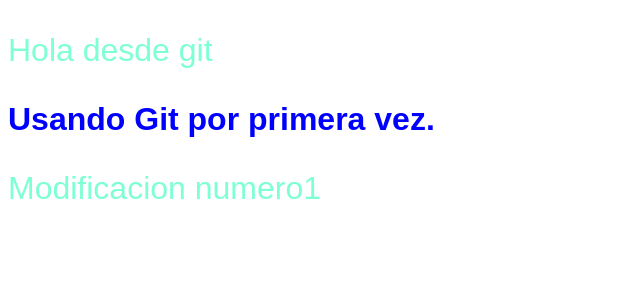
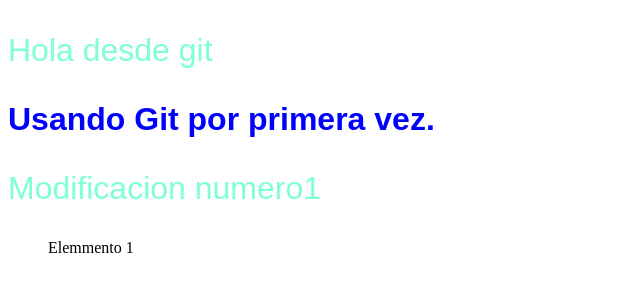
Before and after one commit to Megex04/pruebagit, a plain HTML site: page carpeta-git/index.html in a window 1280 px wide. Shown: the whole page, without its empty margins (0-640 px from the left). Drawn offline with Linux system fonts and the light colour scheme.

Commit message:
modificamos en index.html

```diff
--- a/carpeta-git/index.html
+++ b/carpeta-git/index.html
@@ -11,7 +11,7 @@
 	<h1 id="h1uno">Usando Git por primera vez.</h1>
 	<p>Modificacion numero1</p>
 	<ul>
-		<li></li>
+		<li>Elemmento 1</li>
 		<li></li>
 		<li></li>
 		<li></li>
```
